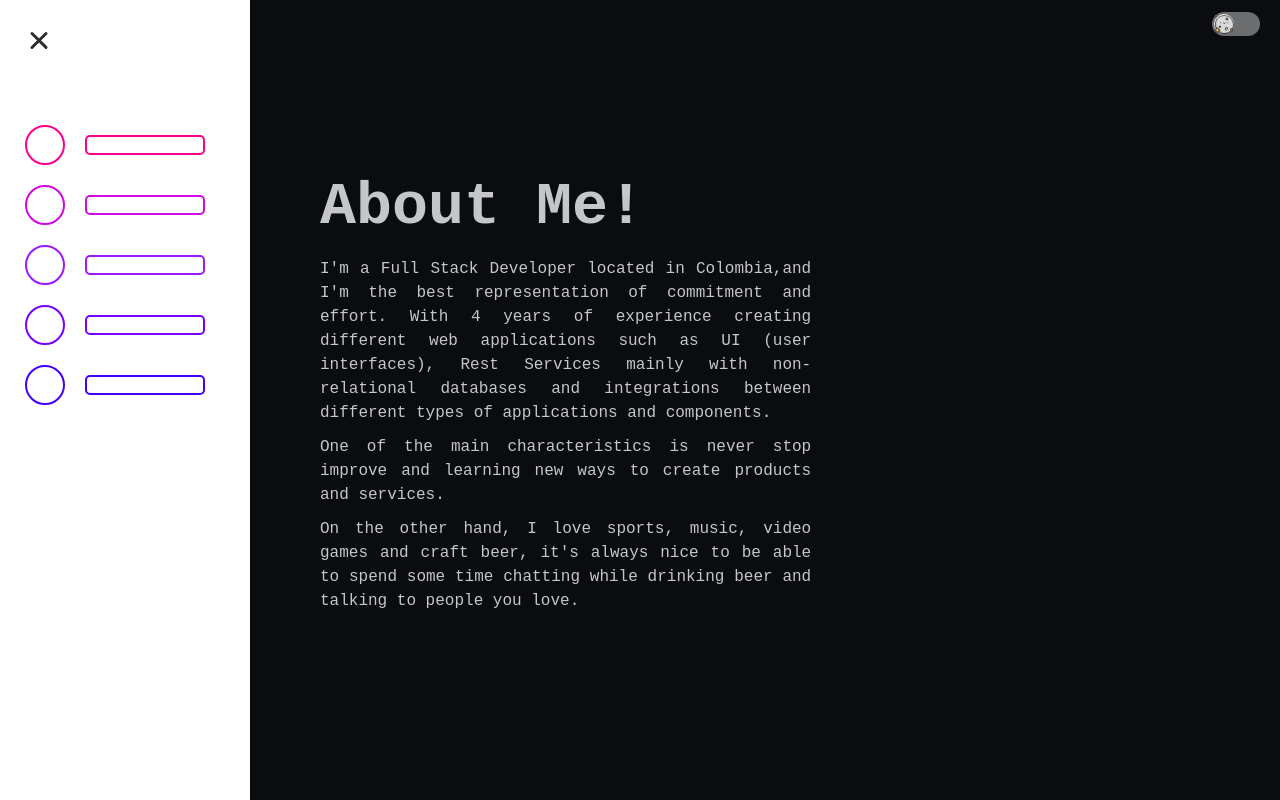
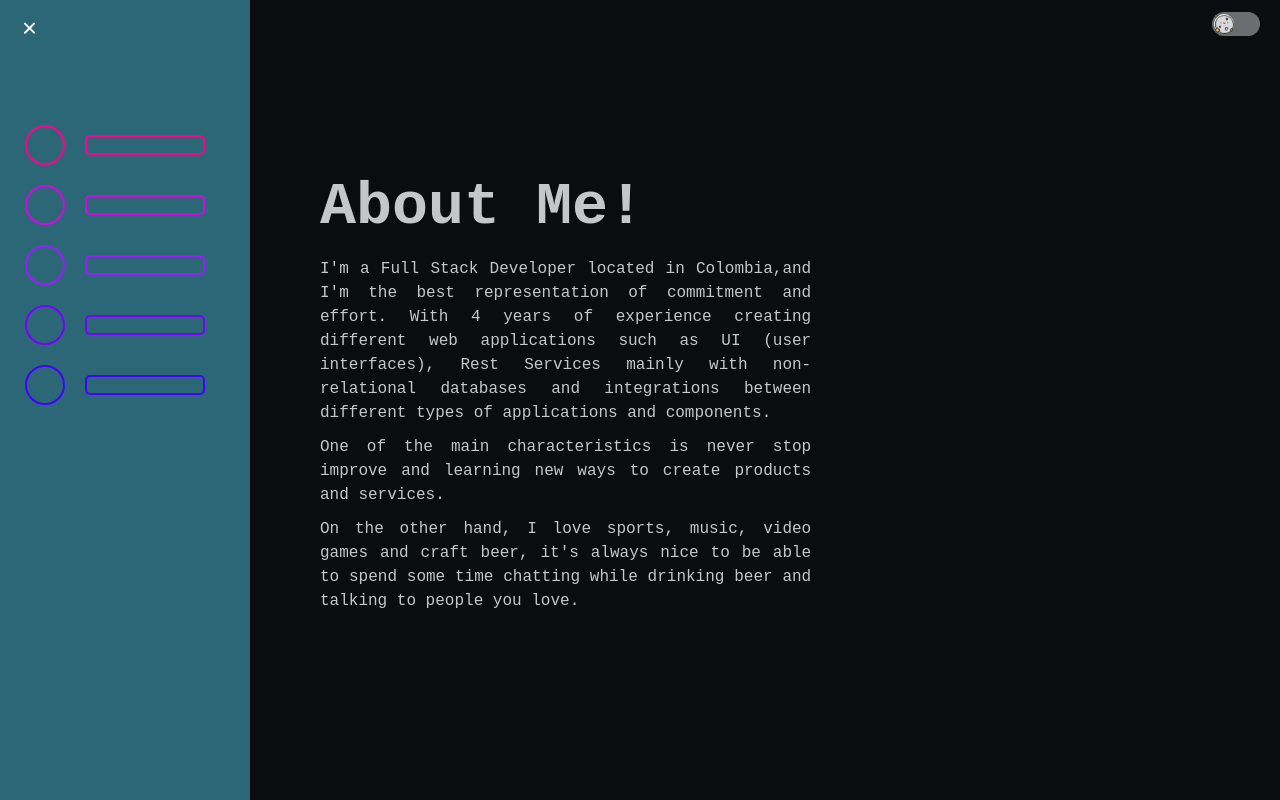
Before and after one commit to Jhon-Villamizar/Portfolio, a React (Create React App) app: page /about in a window 1280 px wide. Both pictures are taken after a click on the button 40 px from the left and 43 px from the top of the page. Built offline with nearby package versions, Linux system fonts and the light colour scheme; a web font is replaced by a local one.

Commit message:
add transition

```diff
--- a/src/App.tsx
+++ b/src/App.tsx
@@ -3,7 +3,7 @@ import { motion } from 'framer-motion';
 import Layout from './container';
 import luna from './assets/img/luna.png';
 import sol from './assets/img/sol.png';
-import useCounter from './db/useCounter';
+import useCounter from './hooks/useCounter';
 
 const App: FC = () => {
   const { state, dispatch } = useCounter();
@@ -18,8 +18,8 @@ const App: FC = () => {
     <div
       className={
           state.theme
-            ? 'theme-light h-screen bg-primaryBg text-primary'
-            : 'theme-dark h-screen bg-primaryBg text-primary'
+            ? 'theme-light h-screen bg-primaryBg text-primary app'
+            : 'theme-dark h-screen bg-primaryBg text-primary app'
         }
     >
       <div className="relative">
--- a/src/components/proyects/index.tsx
+++ b/src/components/proyects/index.tsx
@@ -1,10 +1,9 @@
 import { useRef } from 'react';
 import { motion } from 'framer-motion';
 import { useDimensions } from './use-dimensions';
-// eslint-disable-next-line import/extensions
 import { MenuToggle } from './menuToggle';
 import { Navigation } from './navigation';
-import useCounter from '../../db/useCounter';
+import useCounter from '../../hooks/useCounter';
 
 const sidebar = {
   open: (height = 1000) => ({
@@ -16,7 +15,7 @@ const sidebar = {
     },
   }),
   closed: {
-    clipPath: 'circle(30px at 40px 40px)',
+    clipPath: 'circle(20px at 30px 30px)',
     transition: {
       delay: 0.5,
       type: 'spring',
--- a/src/components/proyects/menuToggle.tsx
+++ b/src/components/proyects/menuToggle.tsx
@@ -4,11 +4,11 @@ import { Props } from 'framer-motion/types/types';
 
 export const MenuToggle: ReactType<Props> = ({ toggle }: any) => (
   <button onClick={toggle} type="button">
-    <svg width="23" height="23" viewBox="0 0 23 23" className="togglesvg">
+    <svg width="15" height="15" viewBox="0 0 23 23" className="togglesvg">
       <motion.path
         fill="transparent"
         strokeWidth="3"
-        stroke="hsl(0, 0%, 18%)"
+        stroke="hsl(0, 0%, 100%)"
         strokeLinecap="round"
         variants={{
           closed: { d: 'M 2 2.5 L 20 2.5' },
@@ -18,7 +18,7 @@ export const MenuToggle: ReactType<Props> = ({ toggle }: any) => (
       <motion.path
         fill="transparent"
         strokeWidth="3"
-        stroke="hsl(0, 0%, 18%)"
+        stroke="hsl(0, 0%, 100%)"
         strokeLinecap="round"
         d="M 2 9.423 L 20 9.423"
         variants={{
@@ -30,7 +30,7 @@ export const MenuToggle: ReactType<Props> = ({ toggle }: any) => (
       <motion.path
         fill="transparent"
         strokeWidth="3"
-        stroke="hsl(0, 0%, 18%)"
+        stroke="hsl(0, 0%, 100%)"
         strokeLinecap="round"
         variants={{
           closed: { d: 'M 2 16.346 L 20 16.346' },
--- a/src/container/index.tsx
+++ b/src/container/index.tsx
@@ -1,7 +1,7 @@
 import { FC } from 'react';
 import { Route, Routes } from 'react-router-dom';
 import Example from '../components/proyects';
-import useCounter from '../db/useCounter';
+import useCounter from '../hooks/useCounter';
 import About from '../pages/about';
 import Contact from '../pages/contact';
 import Home from '../pages/home';
@@ -21,7 +21,7 @@ const Layout: FC = () => {
 }
       >
         <Example />
-        <div className={state.menu ? 'ml-52' : ''}>
+        <div data-isOn={state.menu} className="main">
           <Routes>
             <Route path="/" element={<Home />} />
             <Route path="/about" element={<About />} />
--- a/src/db/useCounter.tsx
+++ b/src/hooks/useCounter.tsx
@@ -1,5 +1,5 @@
 import { useContext } from 'react';
-import { CounterContext } from './context';
+import { CounterContext } from '../db/context';
 
 const useCounter = ():any => {
   const context = useContext(CounterContext);
--- a/src/index.scss
+++ b/src/index.scss
@@ -114,7 +114,7 @@ body {
       left: 0;
       bottom: 0;
       width: 250px;
-      background: #fff;
+      background: #2b6777;
     }
 
     button {
@@ -125,14 +125,15 @@ body {
       -ms-user-select: none;
       cursor: pointer;
       position: absolute;
-      top: 18px;
-      left: 15px;
+      top: 5px;
+      left: 5px;
       width: 50px;
       height: 50px;
       border-radius: 50%;
       background: transparent;
       .togglesvg {
         display: unset;
+        color: #fff;
       }
     }
 
@@ -188,5 +189,14 @@ body {
     }
   }
 
+  .app {
+    .main {
+      transition: margin 1s;
+      &[data-isOn="true"] {
+        margin-left: 208px;
+      }
+    }
+  }
+
 
 }
```
